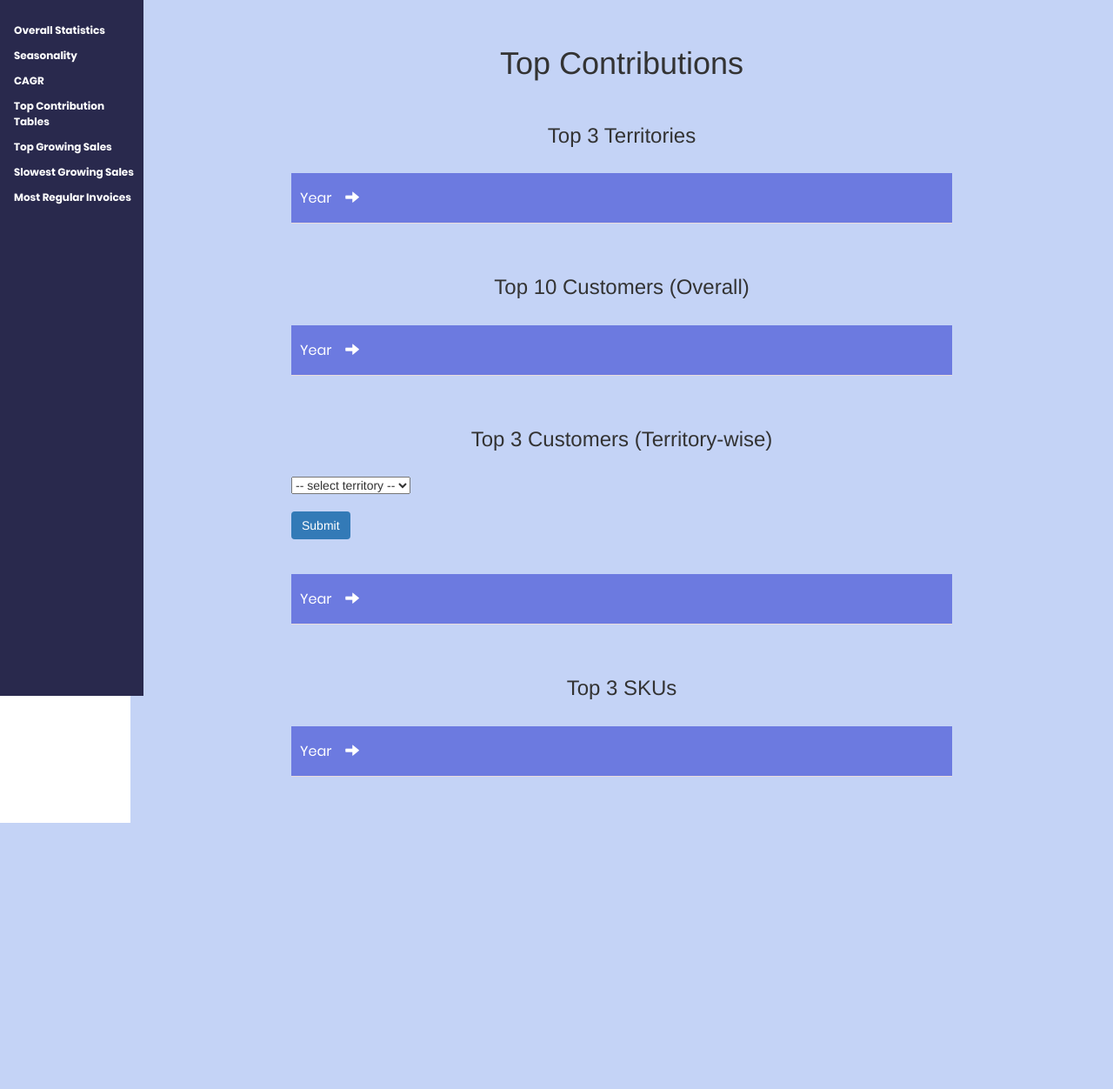
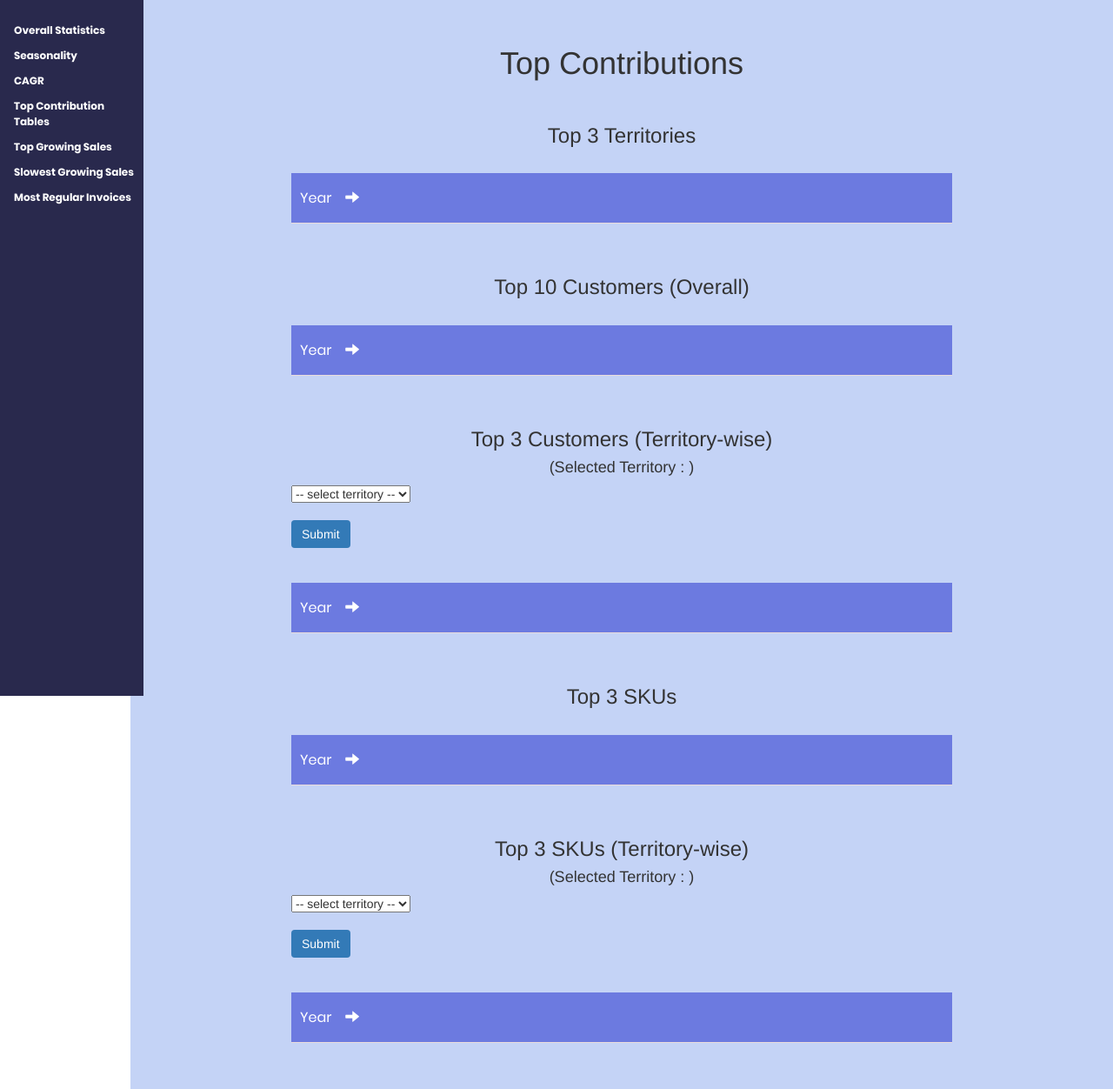
Before and after one commit to sandip-ACSM/flask-app, a Flask app: template templates/top_contribution.html in a window 1280 px wide. Shown: the whole page at 87% size. Before the commit the page ends 946 px from the top, so only its background shows below. Run offline with Flask 2, Linux system fonts and the light colour scheme; the template is opened without the code that fills it, so the values that code supplies are empty; parts of the project's set-up code (start-up, migrations or seed data) failed here and were passed over; some libraries are stand-ins or nearby versions.

Commit message:
script modified

```diff
--- a/app.py
+++ b/app.py
@@ -88,8 +88,8 @@
 		[x,y] = list(zip(*results))
 		xlabel, ylabel = 'Territory', 'Customer number'
 		title = 'Territory-wise Customer number'
-		fig = create_bar_plot(x, y, xlabel, ylabel, title,ylimit=(0, 25),\
-							  width=0.5, rotation=30, text_offset=0.05)
+		fig = create_bar_plot(x, y, xlabel, ylabel, title, # ylimit=(0, 25),\
+							  width=0.5, rotation=30)
 		output = io.BytesIO()
 		FigureCanvas(fig).print_png(output)
 		return Response(output.getvalue(), mimetype='image/png')
@@ -104,8 +104,8 @@
 		y = [round(a/10000000,2) for a in y]
 		xlabel, ylabel = 'Territory', 'Sales (Crores)'
 		title = 'Territory-wise sales in Crores'
-		fig = create_bar_plot(x, y, xlabel, ylabel, title,ylimit=(4, 13),\
-							  width=0.5, rotation=30, text_offset=0.05)
+		fig = create_bar_plot(x, y, xlabel, ylabel, title, # ylimit=(4, 13),\
+							  width=0.5, rotation=30)
 		output = io.BytesIO()
 		FigureCanvas(fig).print_png(output)
 		return Response(output.getvalue(), mimetype='image/png')
@@ -119,8 +119,8 @@
 		[x,y] = list(zip(*results))
 		xlabel, ylabel = 'Territory', 'Avg. number of invoices/month'
 		title = 'Territory-wise avg. number of invoices/month'
-		fig = create_bar_plot(x, y, xlabel, ylabel, title, ylimit=(60, 110),\
-							  width=0.5, rotation=30, text_offset=0.5)
+		fig = create_bar_plot(x, y, xlabel, ylabel, title, # ylimit=(60, 110),\
+							  width=0.5, rotation=30)
 		output = io.BytesIO()
 		FigureCanvas(fig).print_png(output)
 		return Response(output.getvalue(), mimetype='image/png')
@@ -135,8 +135,8 @@
 		[x,y] = list(zip(*results))
 		xlabel, ylabel = 'Territory', 'Average invoice value'
 		title = 'Territory-wise average invoice value'
-		fig = create_bar_plot(x, y, xlabel, ylabel, title, ylimit=(88000, 102500),\
-							  width=0.5, rotation=30, text_offset=100)
+		fig = create_bar_plot(x, y, xlabel, ylabel, title, # ylimit=(88000, 102500),\
+							  width=0.5, rotation=30)
 		output = io.BytesIO()
 		FigureCanvas(fig).print_png(output)
 		return Response(output.getvalue(), mimetype='image/png')
@@ -152,7 +152,7 @@
 		xlabel, ylabel = 'Territory', 'Monthly skew pattern (average) (%)'
 		title = 'Territory-wise monthly skew pattern in %'
 		fig = create_multiple_bar_plot(x, y1, y2, y3, y4, xlabel, ylabel, title,\
-							  width=0.5, rotation=30, text_offset=0.5)
+							  width=0.5, rotation=30)
 		output = io.BytesIO()
 		FigureCanvas(fig).print_png(output)
 		return Response(output.getvalue(), mimetype='image/png')
@@ -198,10 +198,19 @@
 	results = {
 		'territory': {},
 		'customer': {},
-		'sku': {}
+		'territory_wise_customer': {},
+		'sku': {},
+		'territory_wise_sku': {},
 	}
 	territory_wise_results = {}
 	cursor = db.cursor()
+	rank_dict = {
+		'territory': list(range(1,4)),
+		'customer': list(range(1,11)),
+		'territory_wise_customer': list(range(1,4)),
+		'sku': list(range(1,4)),
+		'territory_wise_sku': list(range(1,4)),
+	}
 	for year in global_data['year_list']:
 		query_overall = '''select sale_val from company_profile where
 		time_bucket='{}';'''.format(year)
@@ -225,21 +234,60 @@
 		cursor.execute(query_sku)
 		results['sku'][year] = cursor.fetchall()
 
-		# if request.method=='POST':
-		# 	selected_territory = request.form['territory']
-		# 	query = '''select customer_name, sale_val*100/{} from customer_profile where
-		# 	time_bucket='{}' order by sale_val desc limit 3;
-		# 	'''.format(total_sale, year)
-		# 	cursor.execute(query)
+	top_territory_last_year = results['territory'][global_data['year_list'][-1]][0][0]
 
-	rank_dict = {
-		'territory': list(range(1,4)),
-		'customer': list(range(1,11)),
-		'sku': list(range(1,4))
-	}
+	for year in global_data['year_list']:
+		selected_territory = top_territory_last_year
+		query_territory_wise_customer = '''select customer_name, sale_val*100/{} from
+		customer_profile where territory_name='{}' and time_bucket='{}'
+		order by sale_val desc limit 3;'''.format(total_sale, selected_territory, year)
+		cursor.execute(query_territory_wise_customer)
+		results['territory_wise_customer'][year] = cursor.fetchall()
+
+		selected_territory2 = top_territory_last_year
+		query_territory_wise_sku = '''select sku_name, sale_val*100/{} from
+		territory_sku_profile where territory_name='{}' and time_bucket='{}'
+		order by sale_val desc limit 3;'''.format(total_sale, selected_territory2, year)
+		cursor.execute(query_territory_wise_sku)
+		results['territory_wise_sku'][year] = cursor.fetchall()
+
+	if request.method=='POST':
+		for year in global_data['year_list']:
+			try:
+				selected_territory = request.form['territory']
+				scroll = 'territorry_wise_customer'
+			except:
+				selected_territory = top_territory_last_year
+			query_territory_wise_customer = '''select customer_name, sale_val*100/{} from
+			customer_profile where territory_name='{}' and time_bucket='{}'
+			order by sale_val desc limit 3;'''.format(total_sale,selected_territory, year)
+			cursor.execute(query_territory_wise_customer)
+			results['territory_wise_customer'][year] = cursor.fetchall()
+
+			try:
+				selected_territory2 = request.form['territory2']
+				scroll = 'territorry_wise_sku'
+			except:
+				selected_territory2 = top_territory_last_year
+			query_territory_wise_sku = '''select sku_name, sale_val*100/{} from
+			territory_sku_profile where territory_name='{}' and time_bucket='{}'
+			order by sale_val desc limit 3;'''.format(total_sale, selected_territory2, year)
+			cursor.execute(query_territory_wise_sku)
+			results['territory_wise_sku'][year] = cursor.fetchall()
+
+		global_data['top_contribution'] = results
+		return render_template('top_contribution.html', results=results,\
+						year_list=global_data['year_list'],rank_dict=rank_dict,\
+						territory_list=sorted(global_data['territory_list']),
+						selected_territory=selected_territory,
+						selected_territory2=selected_territory2, scroll=scroll)
+
+	global_data['top_contribution'] = results
 	return render_template('top_contribution.html', results=results,\
 							year_list=global_data['year_list'],rank_dict=rank_dict,\
-							territory_list=global_data['territory_list'])
+							territory_list=sorted(global_data['territory_list']),
+							selected_territory=selected_territory,
+							selected_territory2=selected_territory2)
 
 
 @app.route("/top_contribution/<string:graph_name>.png", methods=['GET'])
@@ -248,12 +296,26 @@
 	entity = graph_name[5:-2]
 	rank = int(graph_name[-1])
 
+	# try:
+	# 	terr_name = request.args['territory']
+	# except:
+	# 	pass
+
 	cursor = db.cursor()
 	query = '''
-	select num_territories, num_customers, num_skus from company_profile where time_bucket='2017';
-	'''
+	select num_customers, num_skus, num_territories from company_profile where time_bucket='{}';
+	'''.format(year)
 	cursor.execute(query)
 	entity_num = cursor.fetchall()[0]
+
+	if request.args['territory']:
+		terr_name = request.args['territory']
+		cursor = db.cursor()
+		query = '''
+		select num_customers, num_skus from territory_profile where time_bucket='{}'
+		and territory_name = '{}';'''.format(year, terr_name)
+		cursor.execute(query)
+		entity_num = cursor.fetchall()[0]
 
 	if rank != 0:
 		# Month-wise analysis
@@ -282,23 +344,26 @@
 		x = x[:len(y)]
 		xlabel, ylabel = 'Month', 'Sales (Crores)'
 		title = f'Month-wise sales of {entity_name} in calender year-{year}\n'
-		fig = create_line_plot(x, y, xlabel, ylabel,'bD--',title,\
-							text_offset=max(y)/40)
+		fig = create_line_plot(x, y, xlabel, ylabel,'bD--',title)
+			# ,text_offset=max(y)/40)
 	elif rank == 0:
 		# Overall analysis in pie chart
 		[x,y] = zip(*global_data['top_contribution'][entity][year])
 		x = list(x)
 		y = [round(a,2) for a in y]
 		others_percent = round(100-sum(y), 2)
+
+		if entity == 'customer':
+			x.append('Other {} customers'.format(entity_num[0]-3))
+		elif entity == 'sku':
+			x.append('Other {} skus'.format(entity_num[1]-3))
 		if entity == 'territory':
-			x.append('Other {} territories'.format(entity_num[0]-3))
-		elif entity == 'customer':
-			x.append('Other {} customers'.format(entity_num[1]-3))
-		elif entity == 'sku':
-			x.append('Other {} skus'.format(entity_num[2]-3))
+			x.append('Other {} territories'.format(entity_num[2]-3))
 		y.append(others_percent)
 		title = f'Pie-diagram for sales of {entity} in calender year-{year}'
-		fig = create_pie_plot(x, y, (0.1, 0.1, 0.1, 0), title)
+		explode = [0.1]*(len(x)-1)
+		explode.append(0)
+		fig = create_pie_plot(x, y, explode, title)
 	output = io.BytesIO()
 	FigureCanvas(fig).print_png(output)
 	return Response(output.getvalue(), mimetype='image/png')
@@ -328,8 +393,8 @@
 	overall_index = x.index('Overall')
 	xlabel, ylabel = 'Territory', 'CAGR (%)'
 	title = f'Territory-wise CAGR (%)'
-	fig = create_bar_plot(x, y, xlabel, ylabel, title, ylimit=(26, 29),\
-						width= 0.5, rotation=30, text_offset=0.05,\
+	fig = create_bar_plot(x, y, xlabel, ylabel, title,
+						width= 0.5, rotation=30,
 						specific_bar_index=overall_index)
 	fig.savefig(f'{upload_folder}/cagr.png', dpi=100)
 
@@ -381,6 +446,11 @@
 def create_bar_plot(label_list, y, xlabel, ylabel, title, ylimit=(),\
                     width=0.8, rotation=0, bottom=0,text_offset=0,\
 					specific_bar_index=-1, specific_bar_color='r'):
+	min_y, max_y = min(y), max(y)
+	y_int = max_y-min_y
+	if text_offset == 0:
+		text_offset = y_int/30
+
 	fig = plt.figure(figsize=(12,8), dpi=100)
 	ax = fig.add_subplot(111)
 	xrange = list(range(len(label_list)))
@@ -395,6 +465,8 @@
 	plt.grid(linestyle = '--', linewidth = 0.15, color = 'k')
 	if len(ylimit) !=0:
 		plt.ylim(ylimit[0], ylimit[1])
+	else:
+		plt.ylim(min_y-0.3*y_int, max_y+0.3*y_int)
 	for i, j in enumerate(y):
 			ax.text(i, j+text_offset, j, fontsize=15, ha='center')
 	plt.tight_layout()
@@ -446,6 +518,11 @@
 
 def create_line_plot(x, y, xlabel, ylabel, linetype, title,
                      xlimit=(), ylimit=(), rotation=0, text_offset=0):
+	min_y, max_y = min(y), max(y)
+	y_int = max_y-min_y
+	if text_offset == 0:
+		text_offset = y_int/30
+
 	fig = plt.figure(figsize=(12,8), dpi=100)
 	ax = fig.add_subplot(111)
 	plt.plot(range(len(x)), y, linetype, linewidth = 1.5)
@@ -461,6 +538,8 @@
 		plt.xlim(xlimit[0], xlimit[1])
 	if len(ylimit) !=0:
 		plt.ylim(ylimit[0], ylimit[1])
+	else:
+		plt.ylim(min_y-0.3*y_int, max_y+0.3*y_int)
 	plt.tight_layout()
 	ax.spines['top'].set_visible(False)
 	ax.spines['right'].set_visible(False)
@@ -517,8 +596,8 @@
 def create_pie_plot(x, y, explode, title):
 	fig = plt.figure(figsize=(12,8), dpi=100)
 	ax = fig.add_subplot(111)
-	colors=['dodgerblue', 'yellowgreen', 'plum', 'tomato']
-	ax.pie(y, explode=explode, labels=x, autopct='%1.2f%%', colors=colors,
+	# colors=['dodgerblue', 'yellowgreen', 'plum', 'tomato']
+	ax.pie(y, explode=explode, labels=x, autopct='%1.2f%%', #colors=colors,
 		shadow=True, startangle=0, textprops={'size': 'x-large'})
 	ax.axis('equal')
 	plt.title(title, fontsize=17)
--- a/templates/index.html
+++ b/templates/index.html
@@ -134,7 +134,7 @@
 
 	<script>
 		$(document).ready(function(){
-			$("#yearinput").click(function(){
+			$("#yearsubmit").click(function(){
 				$("#yearselect").text();
 			});
 		});
--- a/templates/top_contribution.html
+++ b/templates/top_contribution.html
@@ -92,9 +92,9 @@
                     </div>
 
                     <br>
-                    <h3 class="text-center">Top 3 Customers (Territory-wise)</h3>
-                    <br>
-                    <form action="/" method="post" name="territorylist">
+                    <h3 id="territorry_wise_customer" class="text-center">Top 3 Customers (Territory-wise)</h3>
+                    <h4 class="text-center">(Selected Territory : {{selected_territory}})</h4>
+                    <form action="/top_contribution" method="post" name="territorylist">
 						<select id="territoryselect" name="territory" class="cursor-pointer">
 							<option hidden disabled selected value>-- select territory --</option>
 							{% for territory in territory_list %}
@@ -123,16 +123,18 @@
                             </div>
                             {% endfor %}
                         </div>
-                        {% for rank in rank_dict['customer'][:3] %}
+                        {% for rank in rank_dict['territory_wise_customer'] %}
                         <div class="row">
 							<div class="cell" style="font-family: Poppins-Bold;">
                                 Rank {{rank}} <br><br>
                             </div>
                             {% for year in year_list %}
                             <div class="cell">
-                                <div style="font-family: Poppins-Bold;">{{ results['customer'][year][rank-1][0] }}</div>
+                                <div style="font-family: Poppins-Bold;">
+                                    {{ results['territory_wise_customer'][year][rank-1][0] }}
+                                </div>
                                 <br>
-                                {{ (results['customer'][year][rank-1][1])|round(2) }} %
+                                {{ (results['territory_wise_customer'][year][rank-1][1])|round(2) }} %
                                 <a href=""
                                 style="font-size:12px;"
 								onclick="window.open('/top_contribution/{{ year }}_customer_{{rank}}.png','newwindow',
@@ -189,8 +191,86 @@
                         {% endfor %}
                     </div>
 
+                    <br>
+                    <h3 id="territorry_wise_sku" class="text-center">Top 3 SKUs (Territory-wise)</h3>
+                    <h4 class="text-center">(Selected Territory : {{selected_territory2}})</h4>
+                    <form action="/top_contribution" method="post" name="territorylist2">
+						<select id="territoryselect2" name="territory2" class="cursor-pointer">
+							<option hidden disabled selected value>-- select territory --</option>
+							{% for territory in territory_list %}
+                            	<option>{{ territory }}</option>
+                            {% endfor %}
+						</select>
+						<br><br>
+                        <input class="btn btn-primary cursor-pointer" id="territorysubmit2" type="submit"
+                        value="Submit">
+						<br><br>
+                    </form>
+                    <br>
+                    <div class="table">
+						<div class="row header">
+                            <div class="cell" style="font-size: 16px;">Year &nbsp;&nbsp;
+                                <span class="glyphicon glyphicon-arrow-right"></span>
+                            </div>
+                            {% for year in year_list %}
+                            <div class="cell" style="font-size: 16px;">{{year}} &nbsp;&nbsp;
+                                <a href="" style="font-size:12px;"
+                                onclick="window.open('/top_contribution/{{ year }}_sku_0.png?territory={{selected_territory2}}',
+                                'newwindow', 'width=700,height=550');
+                                return false;">
+                                <span class="glyphicon glyphicon-stats white"></span>
+                                </a>
+                            </div>
+                            {% endfor %}
+                        </div>
+                        {% for rank in rank_dict['territory_wise_sku'] %}
+                        <div class="row">
+							<div class="cell" style="font-family: Poppins-Bold;">
+                                Rank {{rank}} <br><br>
+                            </div>
+                            {% for year in year_list %}
+                            <div class="cell">
+                                <div style="font-family: Poppins-Bold;">
+                                    {{ results['territory_wise_sku'][year][rank-1][0] }}
+                                </div>
+                                <br>
+                                {{ (results['territory_wise_sku'][year][rank-1][1])|round(2) }} %
+                                <a href=""
+                                style="font-size:12px;"
+								onclick="window.open('/top_contribution/{{ year }}_sku_{{rank}}.png','newwindow',
+                         		'width=700,height=550');
+                                  return false;">
+                                <span class="glyphicon glyphicon-stats"></span>
+                                </a>
+							</div>
+                            {% endfor %}
+                        </div>
+                        {% endfor %}
+                    </div>
+
+
 				</div>
 			</div>
 		</div>
-	</div>
+    </div>
+    <script>
+		$(document).ready(function(){
+			$("#territorysubmit").click(function(){
+				$("#territoryselect").text();
+			});
+		});
+    </script>
+    <script>
+		$(document).ready(function(){
+			$("#territorysubmit2").click(function(){
+				$("#territoryselect2").text();
+			});
+		});
+    </script>
+    {% if scroll %}
+        <script>
+            // document.getElementById('{{ scroll }}').scrollIntoView();
+            document.location.hash = '#' + '{{ scroll }}';
+        </script>
+    {% endif %}
 {% endblock %}
```
Also changed, not shown: static/uploads/cagr.png.
